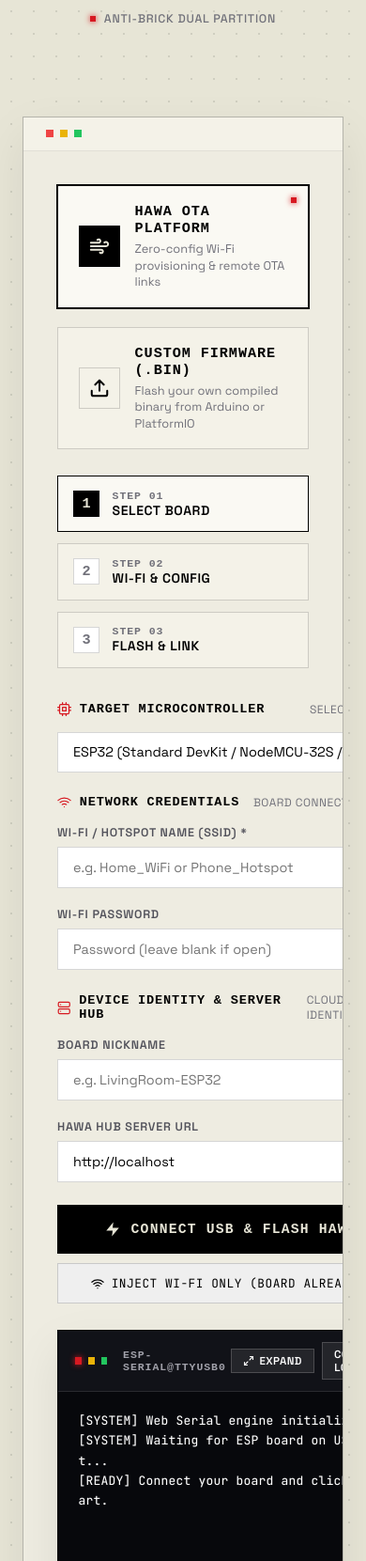
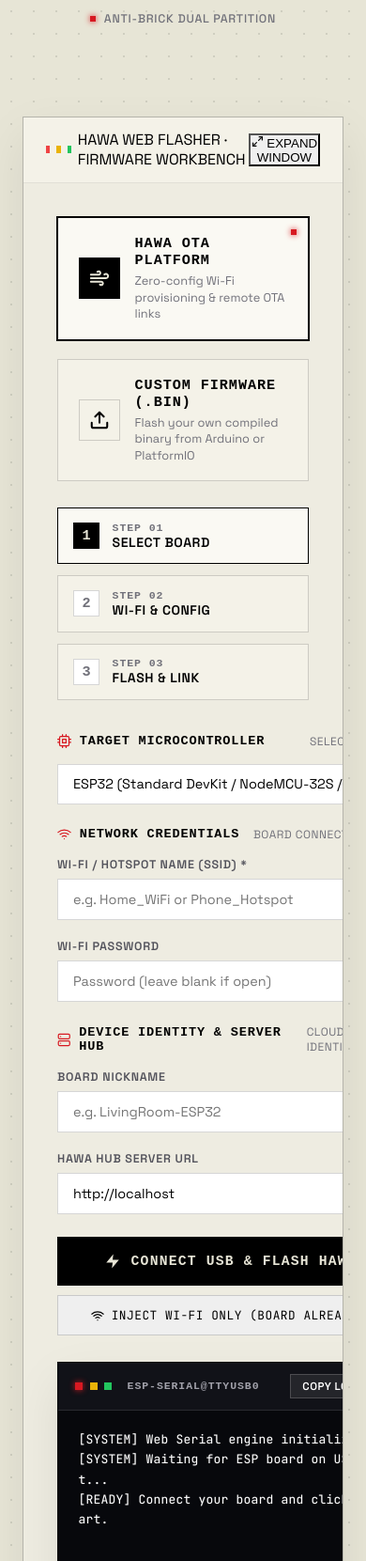
Before and after one commit to sakshyambastakoti/HAWA, a website: page public/flash.html in a window 390 px wide. Shown: the part 840-2501 px from the top of the page at 94% size. Drawn offline with Linux system fonts and the light colour scheme; no server answers; a web font is replaced by a local one.

Commit message:
feat: add ESP32 and ESP8266 client firmware, Web Serial flasher, and server logging enhancements

```diff
--- a/public/flash.html
+++ b/public/flash.html
@@ -118,13 +118,25 @@
 
   <!-- Interactive Device Flasher Card Frame -->
   <main class="flasher-wrapper" id="flasher">
-    <div class="device-preview-frame">
+    <div class="device-preview-frame" id="devicePreviewFrame">
       <!-- Window Title Bar -->
       <div class="frame-top-bar">
         <div class="window-dots">
-          <div class="window-dot red"></div>
-          <div class="window-dot yellow"></div>
-          <div class="window-dot green"></div>
+          <div class="window-dot red" title="Status: Standby"></div>
+          <div class="window-dot yellow" title="Port: Ready"></div>
+          <div class="window-dot green window-dot-expand" id="windowDotExpand" title="Toggle Fullscreen Window" role="button" tabindex="0"></div>
+          <span class="window-title-text">HAWA WEB FLASHER · FIRMWARE WORKBENCH</span>
+        </div>
+        <div class="window-actions">
+          <button type="button" class="window-expand-btn" id="expandFlasherWindowBtn" title="Toggle Fullscreen Window (Esc to exit)">
+            <svg class="window-expand-icon" width="13" height="13" viewBox="0 0 24 24" fill="none" stroke="currentColor" stroke-width="2.2" stroke-linecap="round" stroke-linejoin="round">
+              <polyline points="15 3 21 3 21 9"></polyline>
+              <polyline points="9 21 3 21 3 15"></polyline>
+              <line x1="21" y1="3" x2="14" y2="10"></line>
+              <line x1="3" y1="21" x2="10" y2="14"></line>
+            </svg>
+            <span id="windowExpandLabel">EXPAND WINDOW</span>
+          </button>
         </div>
       </div>
 
@@ -461,21 +473,12 @@
             <div class="terminal-wrapper" id="terminalWrapper">
               <div class="terminal-header">
                 <div class="terminal-window-controls">
-                  <span class="term-dot term-dot-red" title="Serial Status"></span>
-                  <span class="term-dot term-dot-yellow" title="Baud Rate: 115200"></span>
-                  <span class="term-dot term-dot-green term-dot-expand" id="termDotExpand" title="Expand to Fullscreen (Esc to exit)" role="button" tabindex="0"></span>
+                  <span class="term-dot term-dot-red"></span>
+                  <span class="term-dot term-dot-yellow"></span>
+                  <span class="term-dot term-dot-green"></span>
                   <span class="term-prompt-label">esp-serial@ttyUSB0</span>
                 </div>
                 <div class="terminal-actions">
-                  <button type="button" class="terminal-mini-btn terminal-expand-btn" id="expandConsoleBtn" title="Toggle Fullscreen (Esc to exit)">
-                    <svg class="expand-icon" width="12" height="12" viewBox="0 0 24 24" fill="none" stroke="currentColor" stroke-width="2.2" stroke-linecap="round" stroke-linejoin="round">
-                      <polyline points="15 3 21 3 21 9"></polyline>
-                      <polyline points="9 21 3 21 3 15"></polyline>
-                      <line x1="21" y1="3" x2="14" y2="10"></line>
-                      <line x1="3" y1="21" x2="10" y2="14"></line>
-                    </svg>
-                    <span id="expandBtnLabel">EXPAND</span>
-                  </button>
                   <button type="button" class="terminal-mini-btn" id="copyConsoleBtn">Copy Logs</button>
                   <button type="button" class="terminal-mini-btn" id="clearConsoleBtn">Clear</button>
                 </div>
@@ -789,29 +792,29 @@
       });
     }
 
-    // Terminal Fullscreen Toggle Handler
-    const expandConsoleBtn = document.getElementById('expandConsoleBtn');
-    const termDotExpand = document.getElementById('termDotExpand');
-    const terminalWrapper = document.getElementById('terminalWrapper');
-    const expandBtnLabel = document.getElementById('expandBtnLabel');
+    // Web Flasher Window Fullscreen Toggle Handler
+    const expandFlasherWindowBtn = document.getElementById('expandFlasherWindowBtn');
+    const windowDotExpand = document.getElementById('windowDotExpand');
+    const devicePreviewFrame = document.getElementById('devicePreviewFrame');
+    const windowExpandLabel = document.getElementById('windowExpandLabel');
 
-    function toggleTerminalFullscreen() {
-      if (!terminalWrapper) return;
-      const isFullscreen = terminalWrapper.classList.toggle('is-fullscreen');
-      document.body.classList.toggle('terminal-fullscreen-active', isFullscreen);
+    function toggleFlasherWindowFullscreen() {
+      if (!devicePreviewFrame) return;
+      const isFullscreen = devicePreviewFrame.classList.toggle('window-fullscreen');
+      document.body.classList.toggle('flasher-fullscreen-active', isFullscreen);
 
-      const expandBtn = document.getElementById('expandConsoleBtn');
+      const expandBtn = document.getElementById('expandFlasherWindowBtn');
       const icon = expandBtn ? expandBtn.querySelector('svg') : null;
 
       if (isFullscreen) {
-        if (expandBtnLabel) expandBtnLabel.textContent = 'COLLAPSE';
+        if (windowExpandLabel) windowExpandLabel.textContent = 'COLLAPSE WINDOW';
         if (expandBtn) expandBtn.setAttribute('title', 'Exit Fullscreen (Esc)');
         if (icon) {
           icon.innerHTML = '<polyline points="4 14 10 14 10 20"></polyline><polyline points="20 10 14 10 14 4"></polyline><line x1="14" y1="10" x2="21" y2="3"></line><line x1="10" y1="14" x2="3" y2="21"></line>';
         }
       } else {
-        if (expandBtnLabel) expandBtnLabel.textContent = 'EXPAND';
-        if (expandBtn) expandBtn.setAttribute('title', 'Toggle Fullscreen (Esc to exit)');
+        if (windowExpandLabel) windowExpandLabel.textContent = 'EXPAND WINDOW';
+        if (expandBtn) expandBtn.setAttribute('title', 'Toggle Fullscreen Window (Esc to exit)');
         if (icon) {
           icon.innerHTML = '<polyline points="15 3 21 3 21 9"></polyline><polyline points="9 21 3 21 3 15"></polyline><line x1="21" y1="3" x2="14" y2="10"></line><line x1="3" y1="21" x2="10" y2="14"></line>';
         }
@@ -824,13 +827,13 @@
       }
     }
 
-    if (expandConsoleBtn) expandConsoleBtn.addEventListener('click', toggleTerminalFullscreen);
-    if (termDotExpand) termDotExpand.addEventListener('click', toggleTerminalFullscreen);
+    if (expandFlasherWindowBtn) expandFlasherWindowBtn.addEventListener('click', toggleFlasherWindowFullscreen);
+    if (windowDotExpand) windowDotExpand.addEventListener('click', toggleFlasherWindowFullscreen);
 
-    // Escape key closes fullscreen mode
+    // Escape key closes window fullscreen mode
     document.addEventListener('keydown', (e) => {
-      if (e.key === 'Escape' && terminalWrapper && terminalWrapper.classList.contains('is-fullscreen')) {
-        toggleTerminalFullscreen();
+      if (e.key === 'Escape' && devicePreviewFrame && devicePreviewFrame.classList.contains('window-fullscreen')) {
+        toggleFlasherWindowFullscreen();
       }
     });
 
```
Also changed, not shown: server.js (+4 -4 lines), tunnel.js (+8 -8 lines), 2 other files.
